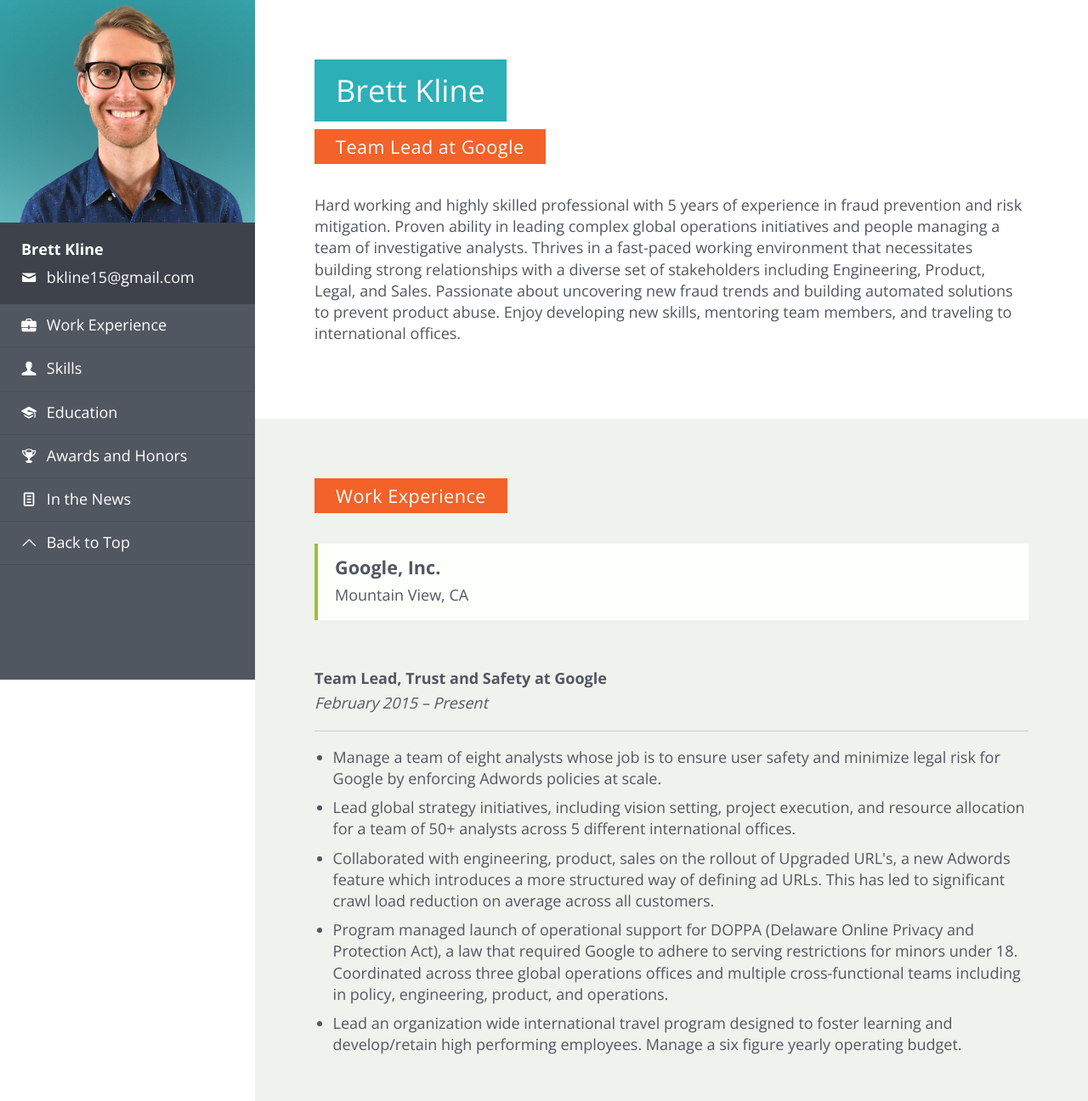
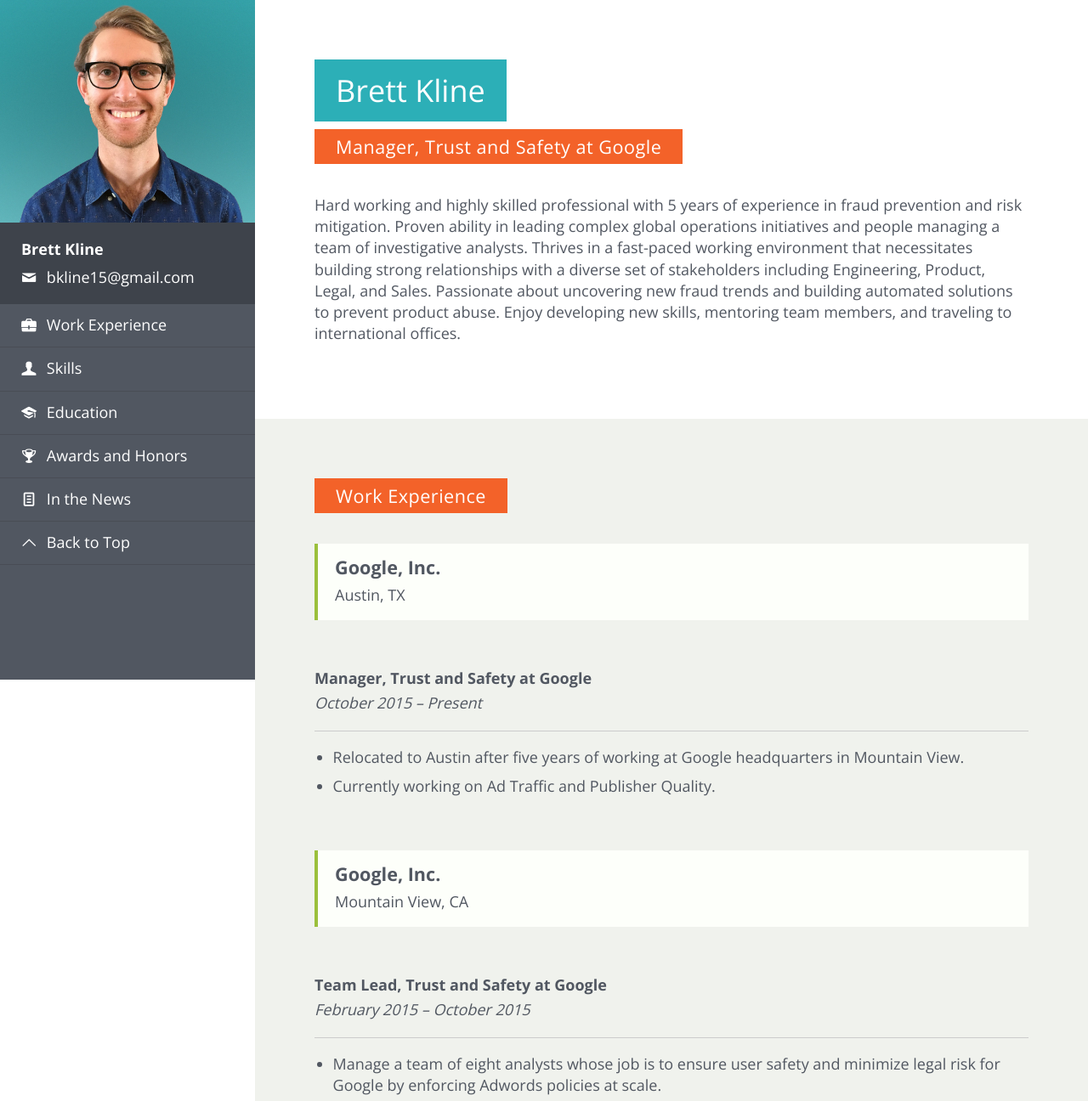
Before and after one commit to billycsete/brett-kline, a website with bundled scripts: page src/index.html in a window 1280 px wide. Shown: the top 1296 px of the page at 85% size. Built offline with nearby package versions, Linux system fonts and the light colour scheme; files whose address does not match are found by name.

Commit message:
feat(): austin content update

```diff
--- a/src/index.html
+++ b/src/index.html
@@ -37,7 +37,7 @@
 	<div class="content">
 		<section id="intro" class="intro section">
 			<h1><span>Brett Kline</span></h1>
-			<h2><span class="red">Team Lead at Google</span></h2>
+			<h2><span class="red">Manager, Trust and Safety at Google</span></h2>
 			<p>Hard working and highly skilled professional with 5 years of experience in fraud prevention and risk mitigation. Proven ability in leading complex global operations initiatives and people managing a team of investigative analysts.  Thrives in a fast-paced working environment that necessitates building strong relationships with a diverse set of stakeholders including Engineering, Product, Legal, and Sales. Passionate about uncovering new fraud trends and building automated solutions to prevent product abuse. Enjoy developing new skills, mentoring team members, and traveling to international offices.</p>
 		</section><!--/intro-->
 
@@ -45,11 +45,23 @@
 			<h2><span class="red">Work Experience</span></h2><br/>
 			<div class="workplace">
 				<h3>Google, Inc.</h3>
+				<h4>Austin, TX</h4>
+			</div>
+			<ul class="job-title">
+				<li><strong>Manager, Trust and Safety at Google</strong></li>
+				<li class="stroke-below"><em>October 2015 – Present</em></li>
+			</ul>
+			<ul class="bullets">
+				<li>Relocated to Austin after five years of working at Google headquarters in Mountain View.</li>
+				<li>Currently working on Ad Traffic and Publisher Quality.</li>
+			</ul>
+			<div class="workplace">
+				<h3>Google, Inc.</h3>
 				<h4>Mountain View, CA</h4>
 			</div>
 			<ul class="job-title">
 				<li><strong>Team Lead, Trust and Safety at Google</strong></li>
-				<li class="stroke-below"><em>February 2015 – Present</em></li>
+				<li class="stroke-below"><em>February 2015 – October 2015</em></li>
 			</ul>
 			<ul class="bullets">
 				<li>Manage a team of eight analysts whose job is to ensure user safety and minimize legal risk for Google by enforcing Adwords policies at scale.</li>
@@ -182,6 +194,16 @@
 		<section id="news" class="news section tan">
 			<h2><span class="red">In the News</span></h2>
 			<ul>
+				<li><strong>Rolling Stone</strong></li>
+				<li><em>Google Cracked Down on 340 Fake News Sites Last Year</em></li>
+				<li class="news-article"><a class="news-article-link" href="http://www.rollingstone.com/politics/news/google-cracked-down-on-340-fake-news-sites-in-2016-w462939"></i>Read Article</a></li>
+			</ul>
+			<ul>
+				<li><strong>Business Insider</strong></li>
+				<li><em>Google blocked 780 million 'bad ads' in 2015, including 30,000 weight-loss scams</em></li>
+				<li class="news-article"><a class="news-article-link" href="http://www.businessinsider.com/google-blocked-780-million-bad-ads-in-2015?r=UK&IR=T"></i>Read Article</a></li>
+			</ul>
+			<ul>
 				<li><strong>Tech Crunch</strong></li>
 				<li><em>Google Blocked 780 Million Bad Ads Last Year, Up From 524 Million In 2014</em></li>
 				<li class="news-article"><a class="news-article-link" href="http://techcrunch.com/2016/01/21/google-blocked-780-million-bad-ads-last-year-up-from-524-million-in-2014/"><i class="icon icon-doc-text-inv"></i>Read Article</a></li>
```
Also changed, not shown: dist/index.html.
